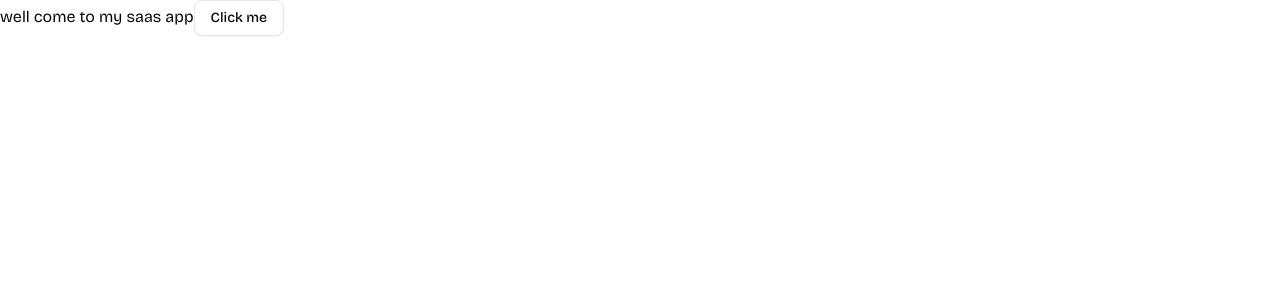
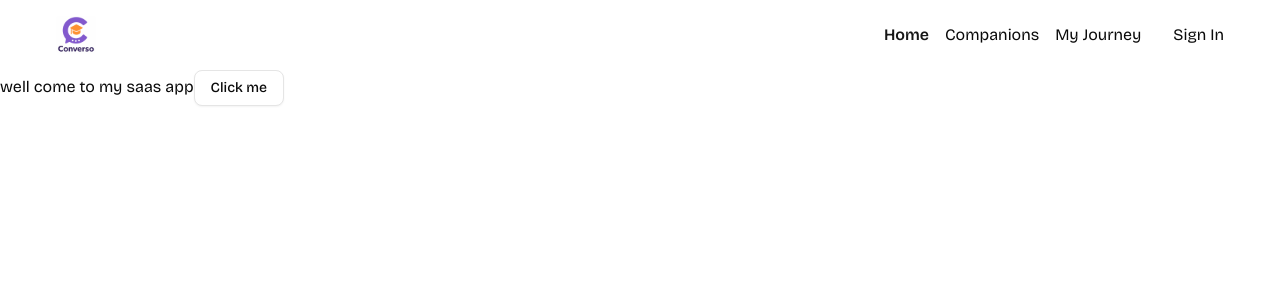
Before and after one commit to waqas123123916/Next-Saas-App, a Next.js app: page / in a window 1280 px wide. Shown: the top 300 px of the page. Built offline with nearby package versions, Linux system fonts and the light colour scheme.

Commit message:
Addfeat - Add Navbar and NavItems components for site navigation

```diff
--- a/app/layout.tsx
+++ b/app/layout.tsx
@@ -1,6 +1,7 @@
 import type { Metadata } from "next";
 import { Bricolage_Grotesque } from "next/font/google";
 import "./globals.css";
+import Navbar from "@/components/Navbar";
 
 const bricolage = Bricolage_Grotesque({
   variable: "--font-bricolage",
@@ -19,7 +20,10 @@
 }>) {
   return (
     <html lang="en">
-      <body className={`${bricolage.variable} antialiased`}>{children}</body>
+      <body className={`${bricolage.variable} antialiased`}>
+        <Navbar />
+        {children}
+        </body>
     </html>
   );
 }
--- /dev/null
+++ b/components/NavItems.tsx
@@ -0,0 +1,25 @@
+'use client';
+import { cn } from "@/lib/utils";
+import Link from "next/link";
+import { usePathname } from "next/navigation";
+import React from "react";
+
+const NavItems = () => {
+  const navItems = [
+    { label: "Home", href: "/" },
+    { label: "Companions", href: "/companions" },
+    { label: "My Journey", href: "/my-journey" },
+  ];
+  const pathname = usePathname();
+  return (
+    <nav className="flex items-center gap-4">
+      {navItems.map(({ label, href }) => (
+        <Link key={label} href={href} className={cn(pathname === href && 'text-primary font-semibold')}>
+          {label}
+        </Link>
+      ))}
+    </nav>
+  );
+};
+
+export default NavItems;
--- /dev/null
+++ b/components/Navbar.tsx
@@ -0,0 +1,27 @@
+import Image from "next/image"
+import Link from "next/link"
+import NavItems from "./NavItems"
+
+
+const Navbar = () => {
+  return (
+    <nav className="navbar">
+        <Link href={'/'}>
+        <div className="flex items-center gap-2.5 cursor-pointer">
+            <Image
+                src="/images/logo.svg"
+                alt="Logo"
+                width={40}
+                height={40}
+            />
+        </div>
+        </Link>
+        <div className="flex items-center gap-8">
+        <NavItems/>
+          <p>Sign In</p>
+        </div>
+    </nav>
+  )
+}
+
+export default Navbar
```
